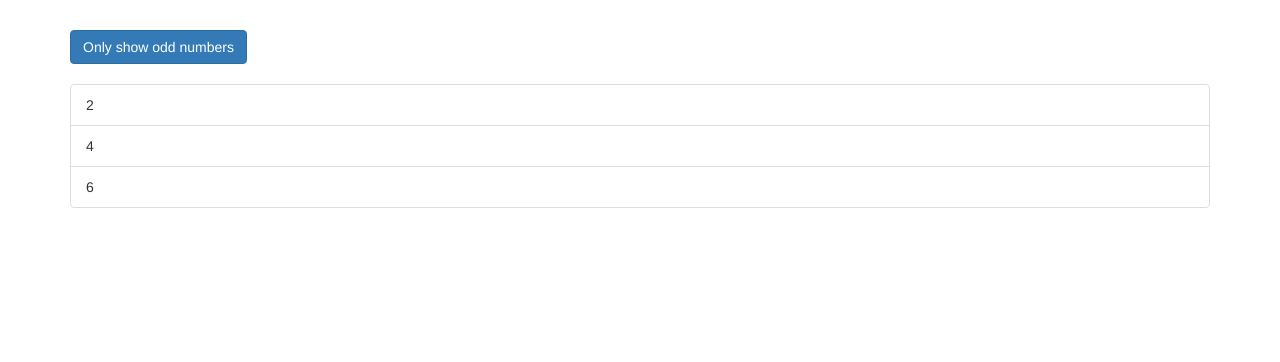
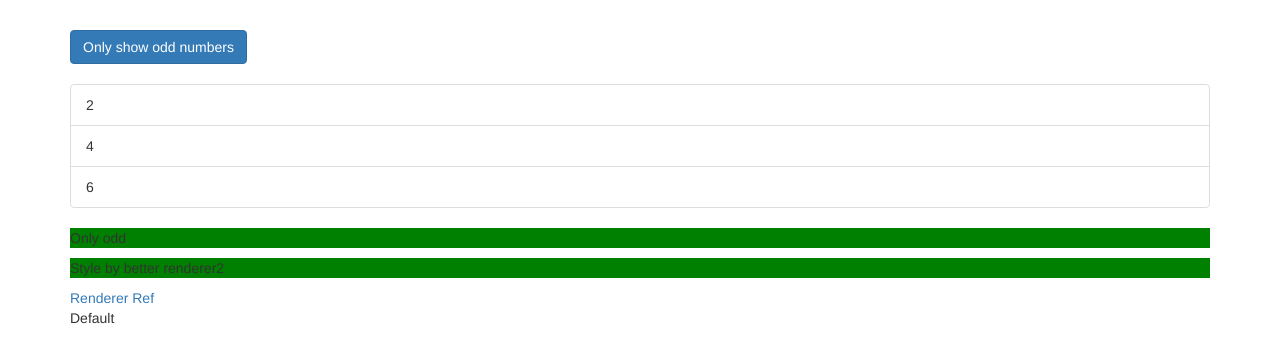
Before and after one commit to hardiknakrani25/Angular-directives-ng, an Angular app: page / in a window 1280 px wide. Shown: the top 362 px of the page. Built offline with nearby package versions, Linux system fonts and the light colour scheme.

Commit message:
ngSwitch *ngSwitchCase *ngSwitchCaseDefault

```diff
--- a/src/app/app.component.html
+++ b/src/app/app.component.html
@@ -27,11 +27,18 @@
 
 
       </ul>
-      <ng-template [ngIf]="onlyOdd">
+      <div>
         <p appBasicHighlight>Only odd</p>
         <p appBetterHighlight="'red'" highlightColor="red" defaultColor="green">Style by better renderer2</p>
         <a href="https://angular.io/api/core/Renderer2">Renderer Ref</a>
-      </ng-template>
+      </div>
+      <div [ngSwitch]="value">
+      <p *ngSwitchCase="1">Value is 1</p>
+        <p *ngSwitchCase="2">Value is 2</p>
+        <p *ngSwitchCase="3">Value is 3</p>
+        <p *ngSwitchDefault>Default</p>
+
+      </div>
     </div>
   </div>
 </div>
--- a/src/app/app.component.ts
+++ b/src/app/app.component.ts
@@ -1,4 +1,4 @@
-import { Component } from '@angular/core';
+import {Component, Input} from '@angular/core';
 
 @Component({
   selector: 'app-root',
@@ -6,8 +6,11 @@ import { Component } from '@angular/core';
   styleUrls: ['./app.component.css']
 })
 export class AppComponent {
+  @Input() ngSwitch: any;
   numbers = [1, 2, 3, 4, 5];
   oddNumbers = [1, 3, 5];
   evenNumbers = [2, 4, 6];
   onlyOdd = false;
+
+  value = 10;
 }
```
